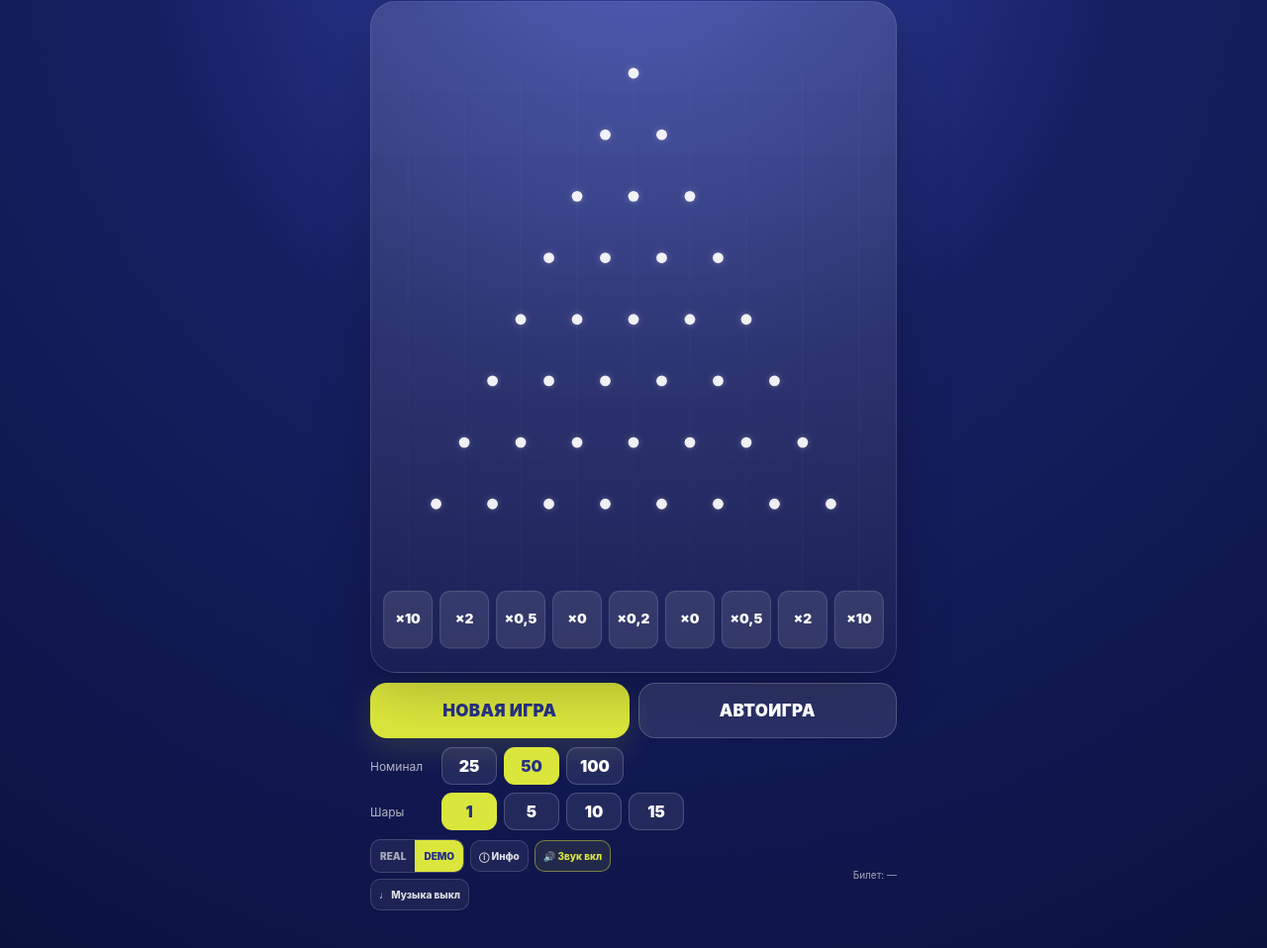
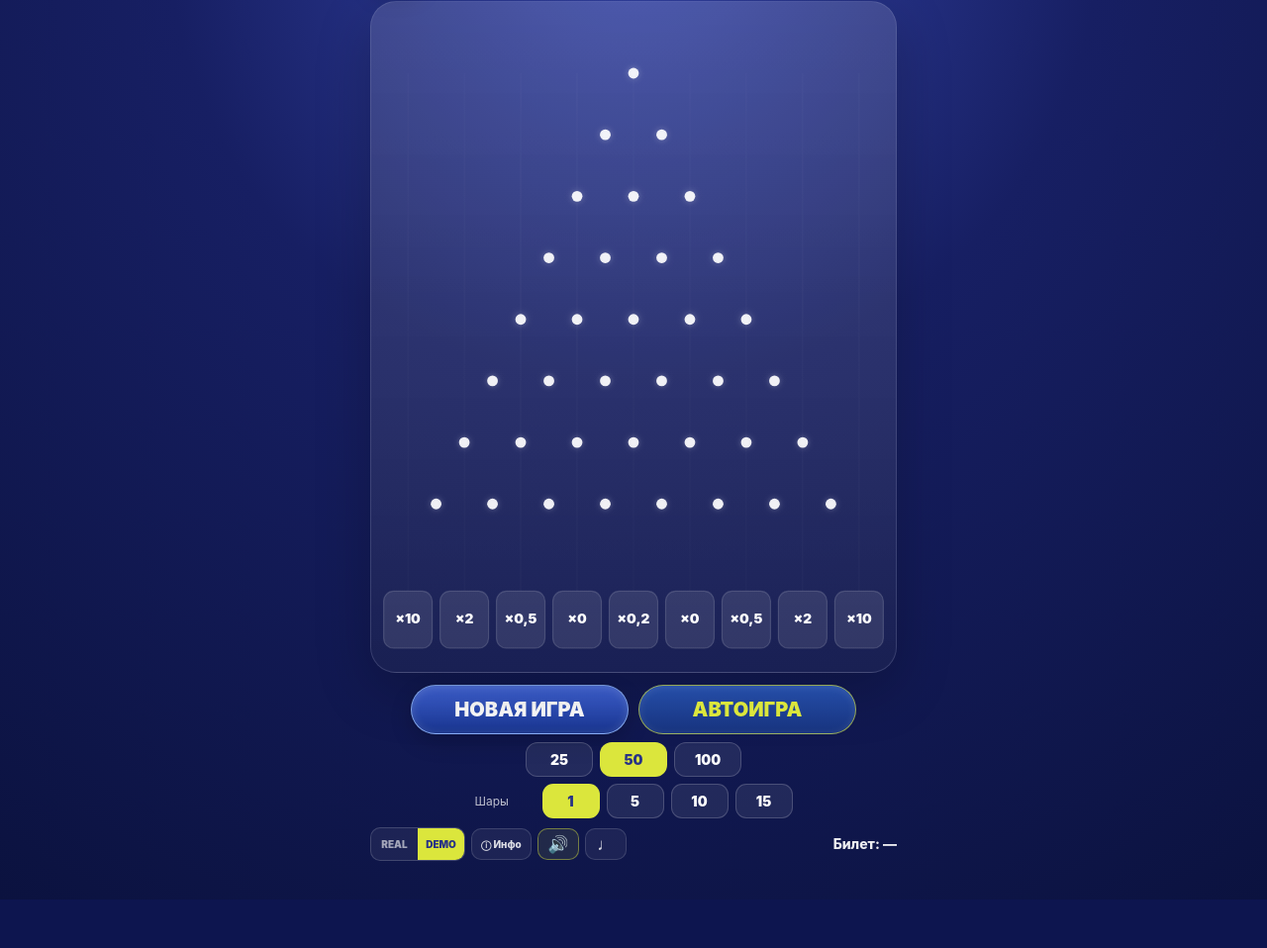
Before and after one commit to VL-2024/plinko-x2, a plain HTML site: page index.html in a window 1280 px wide. Shown: the part 80-1038 px from the top of the page at 99% size. After the commit the page ends 989 px from the top, so only its background shows below. Drawn offline with Linux system fonts and the light colour scheme.

Commit message:
Add files via upload

```diff
--- a/styles.css
+++ b/styles.css
@@ -61,3 +61,145 @@ button{font:inherit}
 .how-steps{margin:0;padding-left:20px}.how-steps li{margin:8px 0}
 @media (max-width:430px){.app{padding:10px 10px calc(14px + env(safe-area-inset-bottom));gap:8px}.x2{width:46px;height:46px}.title{font-size:22px}.balance-card{min-width:112px;padding:8px 10px}.board-card,#board{min-height:430px}.action-btn{height:52px;font-size:15px}.lowerbar{grid-template-columns:1fr}.ticket{text-align:left}.tool-btn{padding:0 6px;font-size:9px}.info-tabs button{font-size:10px;padding:4px}}
 @media (max-height:760px){.board-card,#board{min-height:395px}.app{gap:7px}.action-btn{height:49px}.x2{width:44px;height:44px}.title{font-size:21px}.denom{padding:7px 12px}.status{min-height:13px}}
+
+/* v1.3 — нижний блок управления в компоновке Чуко */
+.controls{
+  gap:8px;
+  padding-top:2px;
+}
+.action-row{
+  display:flex;
+  justify-content:center;
+  align-items:center;
+  gap:10px;
+}
+.action-row > .action-btn,
+.action-row > .auto-wrap{
+  flex:0 1 220px;
+}
+.action-btn{
+  height:50px;
+  border-radius:25px;
+  font-size:20px;
+  text-transform:none;
+  letter-spacing:0;
+}
+.action-btn.primary{
+  background:linear-gradient(180deg,#4267df 0%,#17338d 100%);
+  border:1px solid rgba(151,190,255,.85);
+  color:#fff;
+  box-shadow:inset 0 1px 10px rgba(255,255,255,.16),0 8px 22px rgba(0,0,0,.18);
+}
+.action-btn.secondary{
+  background:linear-gradient(180deg,#254ea9 0%,#17337e 100%);
+  border:1px solid rgba(219,230,60,.65);
+  color:var(--lime);
+  box-shadow:inset 0 1px 8px rgba(255,255,255,.10);
+}
+.action-btn.secondary.running{
+  color:var(--lime);
+  background:linear-gradient(180deg,#3158b9 0%,#1d3987 100%);
+}
+.selectors-row{
+  gap:7px;
+}
+.denom-wrap{
+  justify-content:center;
+}
+.denom-label{
+  display:none;
+}
+.denoms{
+  flex:0 1 auto;
+  justify-content:center;
+  gap:7px;
+}
+.denom{
+  min-width:68px;
+  padding:8px 16px;
+  border-radius:12px;
+  font-size:14px;
+}
+.balls-wrap{
+  justify-content:center;
+}
+.balls-label{
+  min-width:58px;
+  font-size:12px;
+  opacity:.72;
+}
+.balls-counts{
+  flex:0 1 auto;
+  justify-content:center;
+  gap:7px;
+}
+.ball-count{
+  min-width:58px;
+  padding:8px 13px;
+  border-radius:11px;
+  font-size:14px;
+}
+.lowerbar{
+  display:grid;
+  grid-template-columns:minmax(0,1fr) auto;
+  gap:10px;
+  align-items:center;
+  margin-top:1px;
+}
+.toolbar{
+  flex-wrap:nowrap;
+  gap:6px;
+}
+.mode-toggle button{
+  height:32px;
+  min-width:47px;
+  padding:0 7px;
+}
+.tool-btn{
+  height:32px;
+  min-width:46px;
+  padding:0 9px;
+}
+#soundBtn,#musicBtn{
+  width:42px;
+  min-width:42px;
+  padding:0;
+  font-size:17px;
+}
+#soundBtn span,#musicBtn span{
+  display:none;
+}
+.ticket{
+  text-align:right;
+  font-size:14px;
+  line-height:1.1;
+  font-weight:850;
+  opacity:.92;
+  color:#fff;
+  max-width:190px;
+}
+.status{
+  min-height:13px;
+  font-size:10px;
+}
+
+@media (max-width:430px){
+  .action-row{gap:8px}
+  .action-row > .action-btn,.action-row > .auto-wrap{flex-basis:190px}
+  .action-btn{height:48px;font-size:18px}
+  .denom{min-width:62px;padding:7px 13px}
+  .balls-label{min-width:52px}
+  .ball-count{min-width:52px;padding:7px 10px}
+  .lowerbar{grid-template-columns:minmax(0,1fr) auto;gap:6px}
+  .toolbar{gap:4px}
+  .mode-toggle button{min-width:40px;padding:0 5px;font-size:9px}
+  #infoBtn{min-width:50px;padding:0 7px;font-size:9px}
+  #soundBtn,#musicBtn{width:36px;min-width:36px;font-size:15px}
+  .ticket{font-size:12px;max-width:145px}
+}
+
+@media (max-width:360px){
+  .action-btn{font-size:16px}
+  .balls-label{display:none}
+  .ticket{font-size:11px;max-width:118px}
+}
```
Also changed, not shown: 1 other file.
